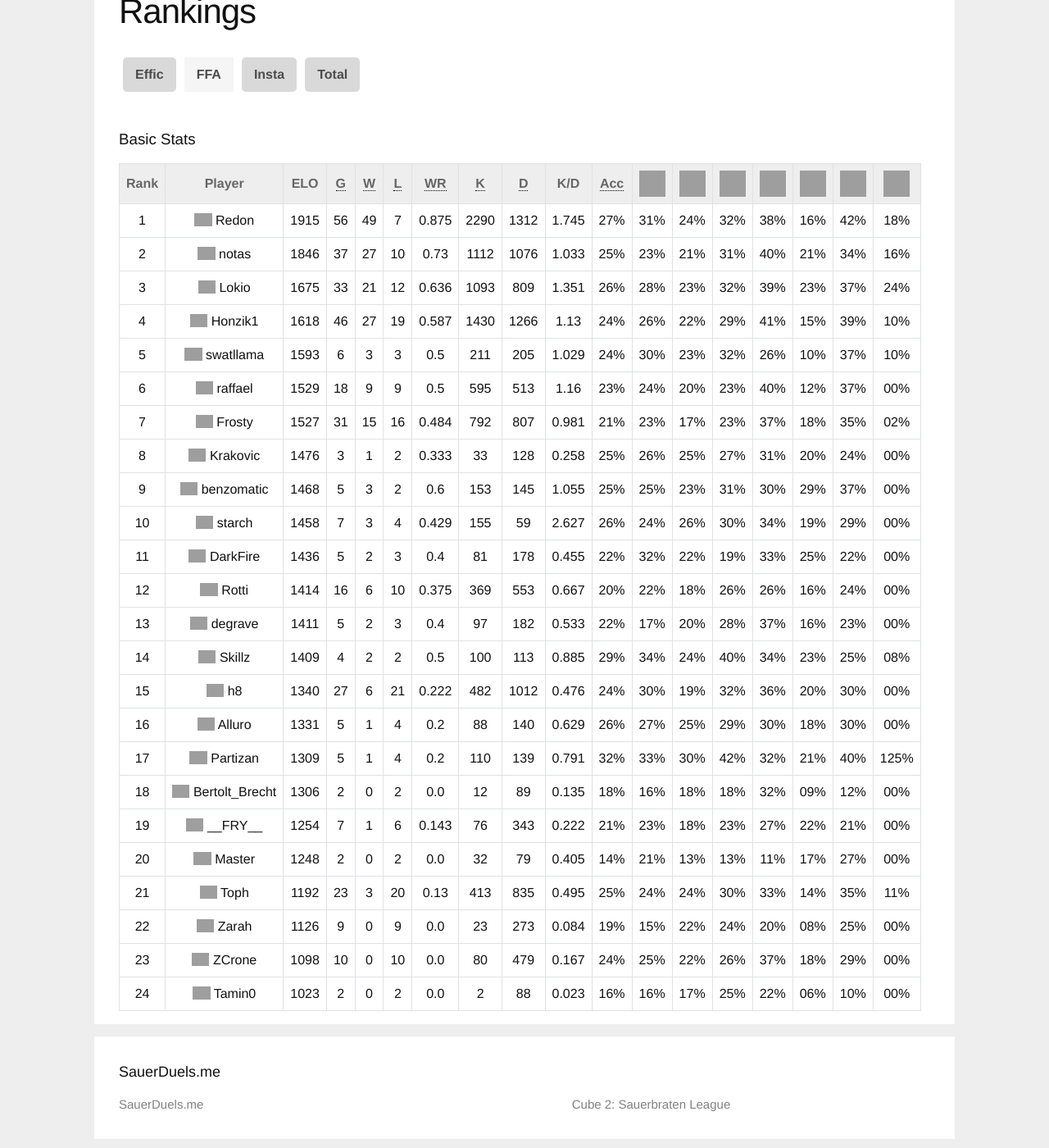
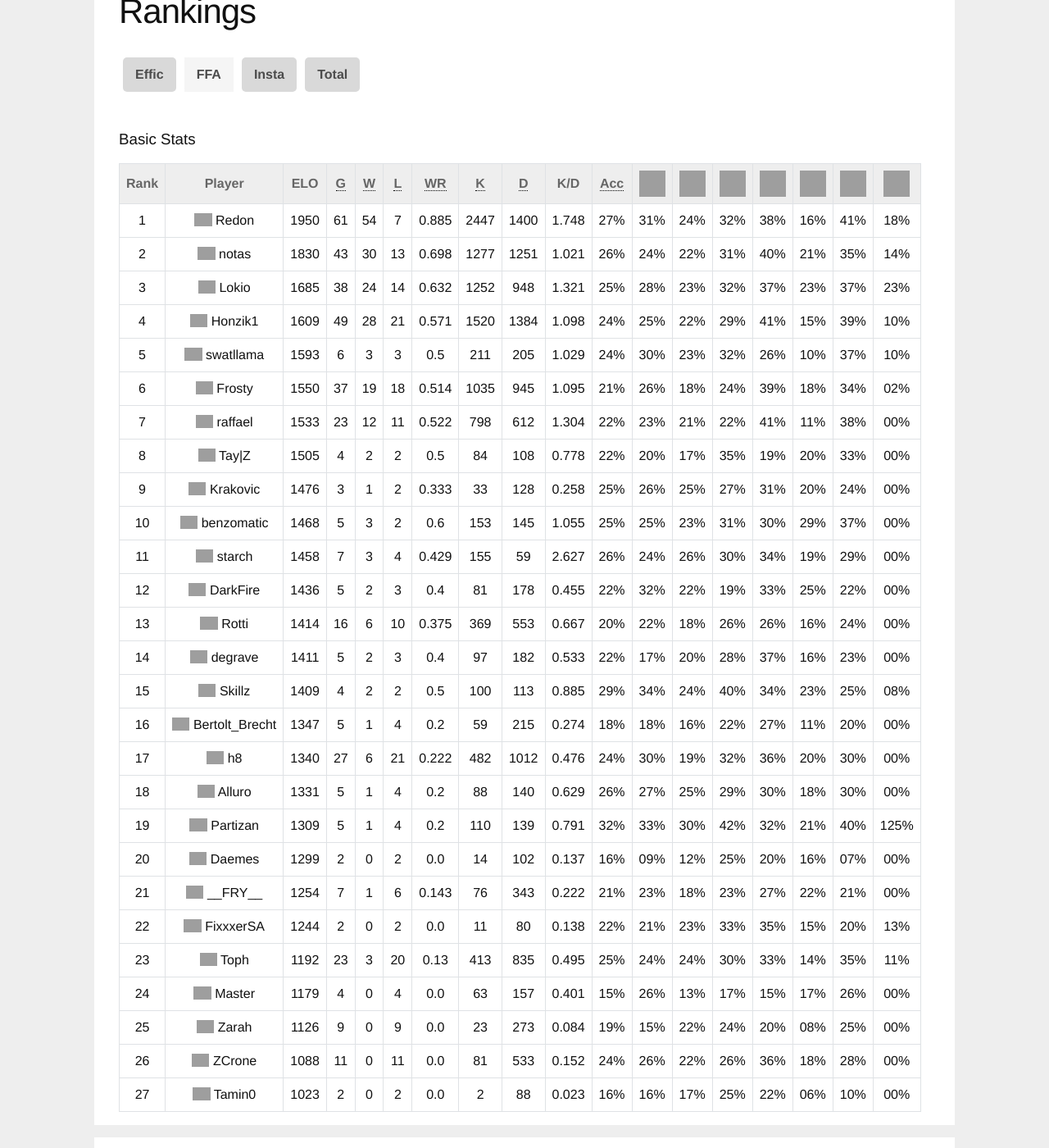
Before and after one commit to sauerduels/website, a Jekyll site: the page built from _rankings/ffa.html, in a window 1280 px wide and 1400 px high, scrolled down 213 px. Shown: the whole window at 82% size. Built offline with Jekyll 4.4.1, drawn with Linux system fonts in a browser that asks for light colours; a script that is not in the unit is left out; grey boxes are pictures that could not be loaded.

Commit message:
Update rankings after SD26

```diff
--- a/_data/ffa.yml
+++ b/_data/ffa.yml
@@ -2,79 +2,79 @@
 - accuracy: 27%
   chaingun: 24%
   chainsaw: 18%
-  deaths: 1312
-  elo: 1915
-  frags: 2290
-  games: 56
+  deaths: 1400
+  elo: 1950
+  frags: 2447
+  games: 61
   grenade_launcher: 16%
-  kpd: 1.745
+  kpd: 1.748
   losses: 7
   name: Redon
-  pistol: 42%
+  pistol: 41%
   rank: 1
   rifle: 38%
   rocket_launcher: 32%
   shotgun: 31%
-  suicides: 56
-  win_rate: 0.875
-  wins: 49
-- accuracy: 25%
-  chaingun: 21%
-  chainsaw: 16%
-  deaths: 1076
-  elo: 1846
-  frags: 1112
-  games: 37
+  suicides: 66
+  win_rate: 0.885
+  wins: 54
+- accuracy: 26%
+  chaingun: 22%
+  chainsaw: 14%
+  deaths: 1251
+  elo: 1830
+  frags: 1277
+  games: 43
   grenade_launcher: 21%
-  kpd: 1.033
-  losses: 10
+  kpd: 1.021
+  losses: 13
   name: notas
-  pistol: 34%
+  pistol: 35%
   rank: 2
   rifle: 40%
   rocket_launcher: 31%
-  shotgun: 23%
-  suicides: 141
-  win_rate: 0.73
-  wins: 27
-- accuracy: 26%
+  shotgun: 24%
+  suicides: 147
+  win_rate: 0.698
+  wins: 30
+- accuracy: 25%
   chaingun: 23%
-  chainsaw: 24%
-  deaths: 809
-  elo: 1675
-  frags: 1093
-  games: 33
+  chainsaw: 23%
+  deaths: 948
+  elo: 1685
+  frags: 1252
+  games: 38
   grenade_launcher: 23%
-  kpd: 1.351
-  losses: 12
+  kpd: 1.321
+  losses: 14
   name: Lokio
   pistol: 37%
   rank: 3
-  rifle: 39%
+  rifle: 37%
   rocket_launcher: 32%
   shotgun: 28%
-  suicides: 39
-  win_rate: 0.636
-  wins: 21
+  suicides: 45
+  win_rate: 0.632
+  wins: 24
 - accuracy: 24%
   chaingun: 22%
   chainsaw: 10%
-  deaths: 1266
-  elo: 1618
-  frags: 1430
-  games: 46
+  deaths: 1384
+  elo: 1609
+  frags: 1520
+  games: 49
   grenade_launcher: 15%
-  kpd: 1.13
-  losses: 19
+  kpd: 1.098
+  losses: 21
   name: Honzik1
   pistol: 39%
   rank: 4
   rifle: 41%
   rocket_launcher: 29%
-  shotgun: 26%
-  suicides: 59
-  win_rate: 0.587
-  wins: 27
+  shotgun: 25%
+  suicides: 60
+  win_rate: 0.571
+  wins: 28
 - accuracy: 24%
   chaingun: 23%
   chainsaw: 10%
@@ -94,44 +94,63 @@
   suicides: 1
   win_rate: 0.5
   wins: 3
-- accuracy: 23%
-  chaingun: 20%
+- accuracy: 21%
+  chaingun: 18%
+  chainsaw: 02%
+  deaths: 945
+  elo: 1550
+  frags: 1035
+  games: 37
+  grenade_launcher: 18%
+  kpd: 1.095
+  losses: 18
+  name: Frosty
+  pistol: 34%
+  rank: 6
+  rifle: 39%
+  rocket_launcher: 24%
+  shotgun: 26%
+  suicides: 47
+  win_rate: 0.514
+  wins: 19
+- accuracy: 22%
+  chaingun: 21%
   chainsaw: 00%
-  deaths: 513
-  elo: 1529
-  frags: 595
-  games: 18
-  grenade_launcher: 12%
-  kpd: 1.16
-  losses: 9
+  deaths: 612
+  elo: 1533
+  frags: 798
+  games: 23
+  grenade_launcher: 11%
+  kpd: 1.304
+  losses: 11
   name: raffael
-  pistol: 37%
-  rank: 6
-  rifle: 40%
-  rocket_launcher: 23%
-  shotgun: 24%
-  suicides: 15
+  pistol: 38%
+  rank: 7
+  rifle: 41%
+  rocket_launcher: 22%
+  shotgun: 23%
+  suicides: 20
+  win_rate: 0.522
+  wins: 12
+- accuracy: 22%
+  chaingun: 17%
+  chainsaw: 00%
+  deaths: 108
+  elo: 1505
+  frags: 84
+  games: 4
+  grenade_launcher: 20%
+  kpd: 0.778
+  losses: 2
+  name: Tay|Z
+  pistol: 33%
+  rank: 8
+  rifle: 19%
+  rocket_launcher: 35%
+  shotgun: 20%
+  suicides: 2
   win_rate: 0.5
-  wins: 9
-- accuracy: 21%
-  chaingun: 17%
-  chainsaw: 02%
-  deaths: 807
-  elo: 1527
-  frags: 792
-  games: 31
-  grenade_launcher: 18%
-  kpd: 0.981
-  losses: 16
-  name: Frosty
-  pistol: 35%
-  rank: 7
-  rifle: 37%
-  rocket_launcher: 23%
-  shotgun: 23%
-  suicides: 41
-  win_rate: 0.484
-  wins: 15
+  wins: 2
 - accuracy: 25%
   chaingun: 25%
   chainsaw: 00%
@@ -144,7 +163,7 @@
   losses: 2
   name: Krakovic
   pistol: 24%
-  rank: 8
+  rank: 9
   rifle: 31%
   rocket_launcher: 27%
   shotgun: 26%
@@ -163,7 +182,7 @@
   losses: 2
   name: benzomatic
   pistol: 37%
-  rank: 9
+  rank: 10
   rifle: 30%
   rocket_launcher: 31%
   shotgun: 25%
@@ -182,7 +201,7 @@
   losses: 4
   name: starch
   pistol: 29%
-  rank: 10
+  rank: 11
   rifle: 34%
   rocket_launcher: 30%
   shotgun: 24%
@@ -201,7 +220,7 @@
   losses: 3
   name: DarkFire
   pistol: 22%
-  rank: 11
+  rank: 12
   rifle: 33%
   rocket_launcher: 19%
   shotgun: 32%
@@ -220,7 +239,7 @@
   losses: 10
   name: Rotti
   pistol: 24%
-  rank: 12
+  rank: 13
   rifle: 26%
   rocket_launcher: 26%
   shotgun: 22%
@@ -239,7 +258,7 @@
   losses: 3
   name: degrave
   pistol: 23%
-  rank: 13
+  rank: 14
   rifle: 37%
   rocket_launcher: 28%
   shotgun: 17%
@@ -258,13 +277,32 @@
   losses: 2
   name: Skillz
   pistol: 25%
-  rank: 14
+  rank: 15
   rifle: 34%
   rocket_launcher: 40%
   shotgun: 34%
   suicides: 0
   win_rate: 0.5
   wins: 2
+- accuracy: 18%
+  chaingun: 16%
+  chainsaw: 00%
+  deaths: 215
+  elo: 1347
+  frags: 59
+  games: 5
+  grenade_launcher: 11%
+  kpd: 0.274
+  losses: 4
+  name: Bertolt_Brecht
+  pistol: 20%
+  rank: 16
+  rifle: 27%
+  rocket_launcher: 22%
+  shotgun: 18%
+  suicides: 3
+  win_rate: 0.2
+  wins: 1
 - accuracy: 24%
   chaingun: 19%
   chainsaw: 00%
@@ -277,7 +315,7 @@
   losses: 21
   name: h8
   pistol: 30%
-  rank: 15
+  rank: 17
   rifle: 36%
   rocket_launcher: 32%
   shotgun: 30%
@@ -296,7 +334,7 @@
   losses: 4
   name: Alluro
   pistol: 30%
-  rank: 16
+  rank: 18
   rifle: 30%
   rocket_launcher: 29%
   shotgun: 27%
@@ -315,29 +353,29 @@
   losses: 4
   name: Partizan
   pistol: 40%
-  rank: 17
+  rank: 19
   rifle: 32%
   rocket_launcher: 42%
   shotgun: 33%
   suicides: 2
   win_rate: 0.2
   wins: 1
-- accuracy: 18%
-  chaingun: 18%
+- accuracy: 16%
+  chaingun: 12%
   chainsaw: 00%
-  deaths: 89
-  elo: 1306
-  frags: 12
+  deaths: 102
+  elo: 1299
+  frags: 14
   games: 2
-  grenade_launcher: 09%
-  kpd: 0.135
+  grenade_launcher: 16%
+  kpd: 0.137
   losses: 2
-  name: Bertolt_Brecht
-  pistol: 12%
-  rank: 18
-  rifle: 32%
-  rocket_launcher: 18%
-  shotgun: 16%
+  name: Daemes
+  pistol: 07%
+  rank: 20
+  rifle: 20%
+  rocket_launcher: 25%
+  shotgun: 09%
   suicides: 1
   win_rate: 0.0
   wins: 0
@@ -353,30 +391,30 @@
   losses: 6
   name: __FRY__
   pistol: 21%
-  rank: 19
+  rank: 21
   rifle: 27%
   rocket_launcher: 23%
   shotgun: 23%
   suicides: 8
   win_rate: 0.143
   wins: 1
-- accuracy: 14%
-  chaingun: 13%
-  chainsaw: 00%
-  deaths: 79
-  elo: 1248
-  frags: 32
+- accuracy: 22%
+  chaingun: 23%
+  chainsaw: 13%
+  deaths: 80
+  elo: 1244
+  frags: 11
   games: 2
-  grenade_launcher: 17%
-  kpd: 0.405
+  grenade_launcher: 15%
+  kpd: 0.138
   losses: 2
-  name: Master
-  pistol: 27%
-  rank: 20
-  rifle: 11%
-  rocket_launcher: 13%
+  name: FixxxerSA
+  pistol: 20%
+  rank: 22
+  rifle: 35%
+  rocket_launcher: 33%
   shotgun: 21%
-  suicides: 4
+  suicides: 6
   win_rate: 0.0
   wins: 0
 - accuracy: 25%
@@ -391,13 +429,32 @@
   losses: 20
   name: Toph
   pistol: 35%
-  rank: 21
+  rank: 23
   rifle: 33%
   rocket_launcher: 30%
   shotgun: 24%
   suicides: 10
   win_rate: 0.13
   wins: 3
+- accuracy: 15%
+  chaingun: 13%
+  chainsaw: 00%
+  deaths: 157
+  elo: 1179
+  frags: 63
+  games: 4
+  grenade_launcher: 17%
+  kpd: 0.401
+  losses: 4
+  name: Master
+  pistol: 26%
+  rank: 24
+  rifle: 15%
+  rocket_launcher: 17%
+  shotgun: 26%
+  suicides: 8
+  win_rate: 0.0
+  wins: 0
 - accuracy: 19%
   chaingun: 22%
   chainsaw: 00%
@@ -410,7 +467,7 @@
   losses: 9
   name: Zarah
   pistol: 25%
-  rank: 22
+  rank: 25
   rifle: 20%
   rocket_launcher: 24%
   shotgun: 15%
@@ -420,20 +477,20 @@
 - accuracy: 24%
   chaingun: 22%
   chainsaw: 00%
-  deaths: 479
-  elo: 1098
-  frags: 80
-  games: 10
+  deaths: 533
+  elo: 1088
+  frags: 81
+  games: 11
   grenade_launcher: 18%
-  kpd: 0.167
-  losses: 10
+  kpd: 0.152
+  losses: 11
   name: ZCrone
-  pistol: 29%
-  rank: 23
-  rifle: 37%
+  pistol: 28%
+  rank: 26
+  rifle: 36%
   rocket_launcher: 26%
-  shotgun: 25%
-  suicides: 13
+  shotgun: 26%
+  suicides: 14
   win_rate: 0.0
   wins: 0
 - accuracy: 16%
@@ -448,7 +505,7 @@
   losses: 2
   name: Tamin0
   pistol: 10%
-  rank: 24
+  rank: 27
   rifle: 22%
   rocket_launcher: 25%
   shotgun: 16%
--- a/_data/total.yml
+++ b/_data/total.yml
@@ -1,18 +1,18 @@
 ---
-- elo: 1826
-  games: 85
-  losses: 19
+- elo: 1828
+  games: 90
+  losses: 21
   name: raffael
   rank: 1
-  win_rate: 0.776
-  wins: 66
-- elo: 1763
-  games: 60
-  losses: 18
+  win_rate: 0.767
+  wins: 69
+- elo: 1757
+  games: 66
+  losses: 21
   name: notas
   rank: 2
-  win_rate: 0.7
-  wins: 42
+  win_rate: 0.682
+  wins: 45
 - elo: 1749
   games: 64
   losses: 13
@@ -20,34 +20,34 @@
   rank: 3
   win_rate: 0.797
   wins: 51
-- elo: 1714
-  games: 99
-  losses: 33
+- elo: 1711
+  games: 102
+  losses: 35
   name: Honzik1
   rank: 4
-  win_rate: 0.667
-  wins: 66
-- elo: 1680
-  games: 78
+  win_rate: 0.657
+  wins: 67
+- elo: 1692
+  games: 83
   losses: 19
   name: Redon
   rank: 5
-  win_rate: 0.756
-  wins: 59
-- elo: 1676
-  games: 67
-  losses: 27
+  win_rate: 0.771
+  wins: 64
+- elo: 1684
+  games: 73
+  losses: 29
   name: Frosty
   rank: 6
-  win_rate: 0.597
-  wins: 40
-- elo: 1649
-  games: 73
-  losses: 26
+  win_rate: 0.603
+  wins: 44
+- elo: 1653
+  games: 78
+  losses: 28
   name: Lokio
   rank: 7
-  win_rate: 0.644
-  wins: 47
+  win_rate: 0.641
+  wins: 50
 - elo: 1626
   games: 56
   losses: 18
@@ -153,20 +153,20 @@
   rank: 22
   win_rate: 0.364
   wins: 4
+- elo: 1324
+  games: 30
+  losses: 23
+  name: Bertolt_Brecht
+  rank: 23
+  win_rate: 0.233
+  wins: 7
 - elo: 1310
   games: 17
   losses: 12
   name: Tamin0
-  rank: 23
+  rank: 24
   win_rate: 0.294
   wins: 5
-- elo: 1310
-  games: 27
-  losses: 21
-  name: Bertolt_Brecht
-  rank: 24
-  win_rate: 0.222
-  wins: 6
 - elo: 1289
   games: 7
   losses: 4
@@ -216,12 +216,12 @@
   rank: 31
   win_rate: 0.19
   wins: 4
-- elo: 1235
-  games: 60
-  losses: 49
+- elo: 1232
+  games: 61
+  losses: 50
   name: ZCrone
   rank: 32
-  win_rate: 0.183
+  win_rate: 0.18
   wins: 11
 - elo: 1222
   games: 16
@@ -230,111 +230,111 @@
   rank: 33
   win_rate: 0.312
   wins: 5
+- elo: 1219
+  games: 12
+  losses: 12
+  name: FixxxerSA
+  rank: 34
+  win_rate: 0.0
+  wins: 0
 - elo: 1217
   games: 32
   losses: 25
   name: h8
-  rank: 34
+  rank: 35
   win_rate: 0.219
   wins: 7
 - elo: 1216
   games: 21
   losses: 8
   name: fatmonkeygenius
-  rank: 35
+  rank: 36
   win_rate: 0.619
   wins: 13
 - elo: 1213
   games: 10
   losses: 4
   name: Alli
-  rank: 36
+  rank: 37
   win_rate: 0.6
   wins: 6
 - elo: 1206
   games: 5
   losses: 2
   name: Doko
-  rank: 37
+  rank: 38
   win_rate: 0.6
   wins: 3
 - elo: 1193
   games: 26
   losses: 20
   name: __FRY__
-  rank: 38
+  rank: 39
   win_rate: 0.231
   wins: 6
 - elo: 1191
   games: 9
   losses: 8
   name: Harsh
-  rank: 39
+  rank: 40
   win_rate: 0.111
   wins: 1
 - elo: 1187
   games: 25
   losses: 13
   name: Headway
-  rank: 40
+  rank: 41
   win_rate: 0.48
   wins: 12
 - elo: 1179
   games: 12
   losses: 10
   name: Josh22
-  rank: 41
+  rank: 42
   win_rate: 0.167
+  wins: 2
+- elo: 1168
+  games: 4
+  losses: 2
+  name: Tay|Z
+  rank: 43
+  win_rate: 0.5
   wins: 2
 - elo: 1168
   games: 10
   losses: 6
   name: Jawer
-  rank: 42
+  rank: 44
   win_rate: 0.4
   wins: 4
 - elo: 1161
   games: 20
   losses: 12
   name: bug
-  rank: 43
+  rank: 45
   win_rate: 0.4
   wins: 8
 - elo: 1157
   games: 3
   losses: 2
   name: Shikijo
-  rank: 44
+  rank: 46
   win_rate: 0.333
   wins: 1
 - elo: 1156
   games: 5
   losses: 2
   name: benzomatic
-  rank: 45
+  rank: 47
   win_rate: 0.6
   wins: 3
-- elo: 1147
-  games: 6
-  losses: 6
-  name: Master
-  rank: 46
-  win_rate: 0.0
-  wins: 0
 - elo: 1145
   games: 7
   losses: 4
   name: BenKei
-  rank: 47
+  rank: 48
   win_rate: 0.429
   wins: 3
-- elo: 1138
-  games: 10
-  losses: 10
-  name: FixxxerSA
-  rank: 48
-  win_rate: 0.0
-  wins: 0
 - elo: 1137
   games: 3
   losses: 2
@@ -377,137 +377,151 @@
   rank: 54
   win_rate: 0.286
   wins: 2
+- elo: 1124
+  games: 8
+  losses: 8
+  name: Master
+  rank: 55
+  win_rate: 0.0
+  wins: 0
 - elo: 1121
   games: 3
   losses: 2
   name: Origin
-  rank: 55
+  rank: 56
   win_rate: 0.333
   wins: 1
 - elo: 1113
   games: 13
   losses: 10
   name: A!M
-  rank: 56
+  rank: 57
   win_rate: 0.231
   wins: 3
 - elo: 1105
   games: 11
   losses: 9
   name: hamon
-  rank: 57
+  rank: 58
   win_rate: 0.182
   wins: 2
 - elo: 1104
   games: 6
   losses: 5
   name: Tengrichan
-  rank: 58
+  rank: 59
   win_rate: 0.167
   wins: 1
 - elo: 1103
   games: 5
   losses: 4
   name: yggdrasil
-  rank: 59
+  rank: 60
   win_rate: 0.2
   wins: 1
+- elo: 1100
+  games: 2
+  losses: 2
+  name: Daemes
+  rank: 61
+  win_rate: 0.0
+  wins: 0
 - elo: 1099
   games: 2
   losses: 2
   name: razvan
-  rank: 60
+  rank: 62
   win_rate: 0.0
   wins: 0
 - elo: 1093
   games: 3
   losses: 2
   name: maik
-  rank: 61
+  rank: 63
   win_rate: 0.333
   wins: 1
 - elo: 1092
   games: 7
   losses: 6
   name: Jason
-  rank: 62
+  rank: 64
   win_rate: 0.143
   wins: 1
 - elo: 1088
   games: 2
   losses: 2
   name: ZahariaHome
-  rank: 63
+  rank: 65
   win_rate: 0.0
   wins: 0
 - elo: 1071
   games: 7
   losses: 7
   name: '1989'
-  rank: 64
+  rank: 66
   win_rate: 0.0
   wins: 0
 - elo: 1065
   games: 2
   losses: 2
   name: Liugam
-  rank: 65
+  rank: 67
   win_rate: 0.0
   wins: 0
 - elo: 1059
   games: 12
   losses: 11
   name: NoobGuy
-  rank: 66
+  rank: 68
   win_rate: 0.083
   wins: 1
 - elo: 1058
   games: 4
   losses: 4
   name: 4-Tune
-  rank: 67
+  rank: 69
   win_rate: 0.0
   wins: 0
 - elo: 1056
   games: 2
   losses: 2
   name: pix
-  rank: 68
+  rank: 70
   win_rate: 0.0
   wins: 0
 - elo: 1052
   games: 12
   losses: 12
   name: Friteq
-  rank: 69
+  rank: 71
   win_rate: 0.0
   wins: 0
 - elo: 1050
   games: 7
   losses: 7
   name: Atheroz
-  rank: 70
+  rank: 72
   win_rate: 0.0
   wins: 0
 - elo: 1044
   games: 9
   losses: 9
   name: fishcakes
-  rank: 71
+  rank: 73
   win_rate: 0.0
   wins: 0
 - elo: 1038
   games: 10
   losses: 10
   name: Mod
-  rank: 72
+  rank: 74
   win_rate: 0.0
   wins: 0
 - elo: 1038
   games: 7
   losses: 7
   name: greenadiss
-  rank: 73
+  rank: 75
   win_rate: 0.0
   wins: 0
 ---
```
